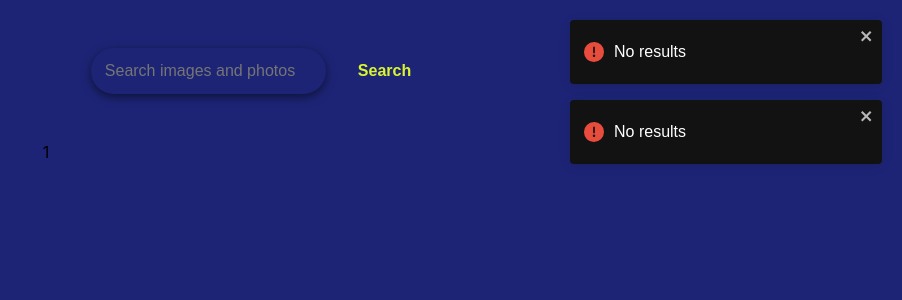
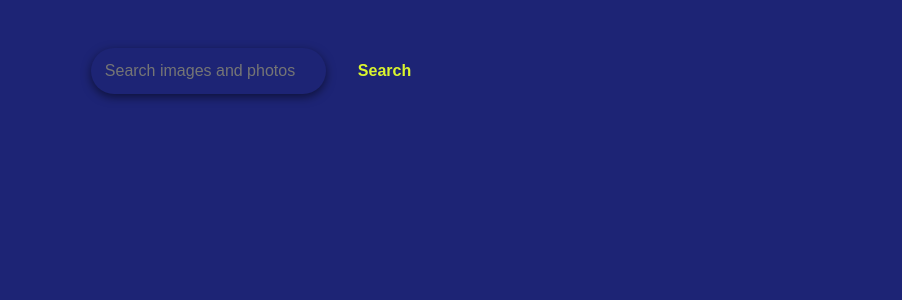
Before and after one commit to Oleksii81/goit-react-hw-03-image-finder, a React (Create React App) app: page / in a window 1280 px wide. Shown: the top 300 px of the page, without its empty margins (378-1280 px from the left). Built offline with nearby package versions, Linux system fonts and the light colour scheme.

Commit message:
toaster fix

```diff
--- a/src/components/App.jsx
+++ b/src/components/App.jsx
@@ -66,7 +66,6 @@ export class App extends Component {
       <>
         <Searchbar getInputValue={this.getInputValue} />
         {images.length > 0 && <ImageGallery images={images} />}
-        {images.length === 0 && toast.error('No results')}
         {shouldShowLoadMore && <Button loadMoreBtn={this.loadMoreBtn} />}
         <ToastContainer
           position="top-right"
```
